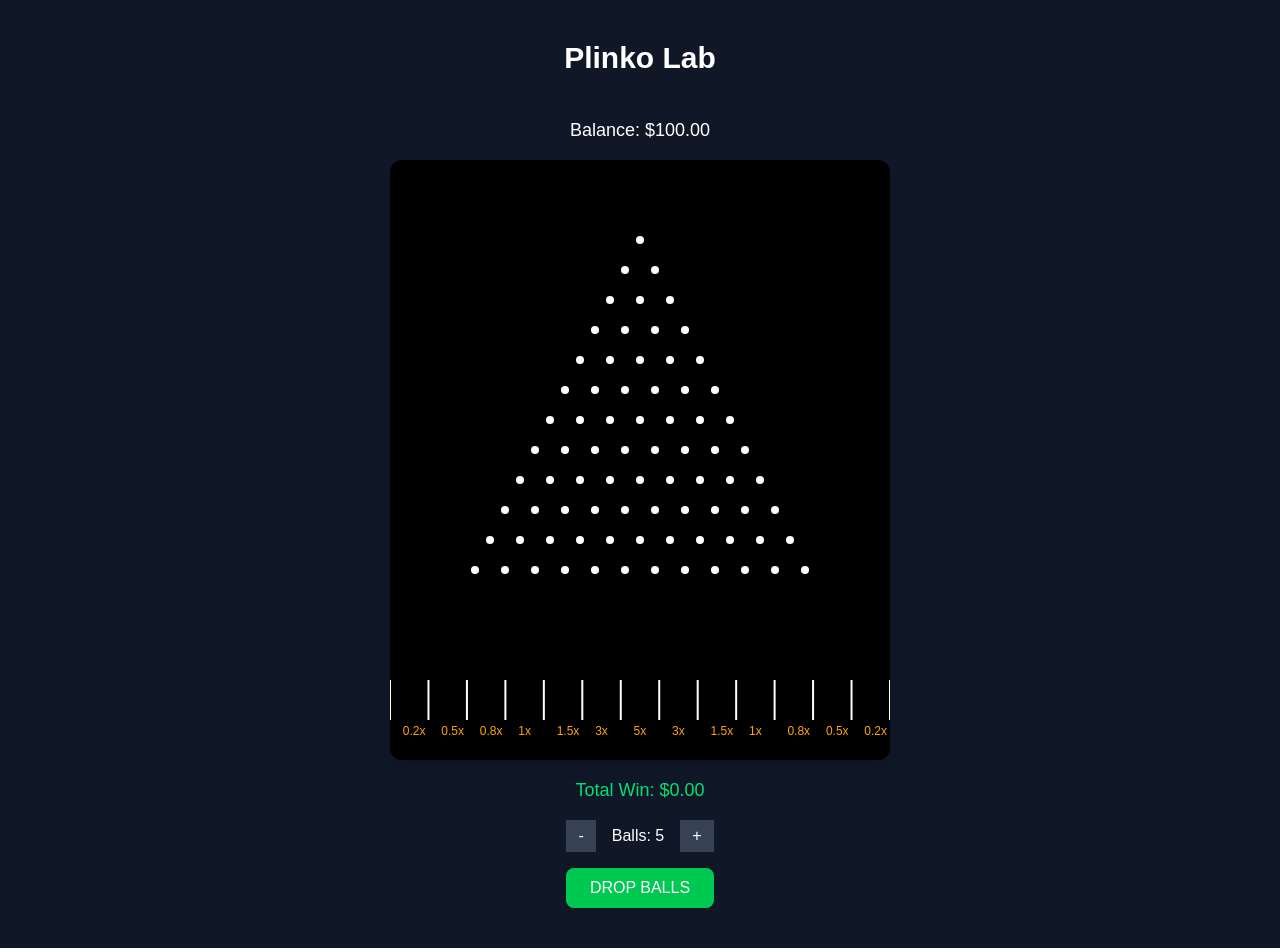
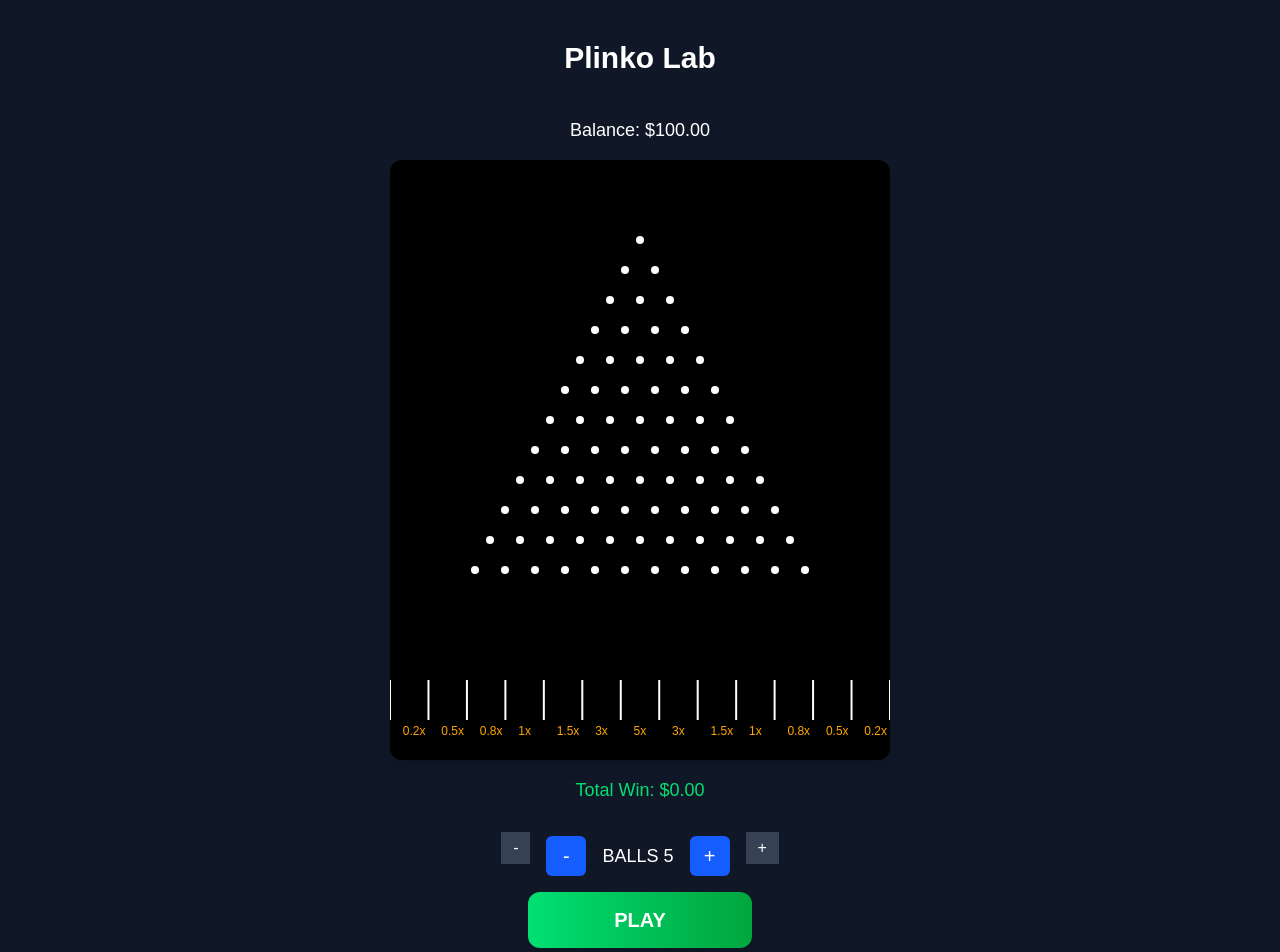
Before and after one commit to Tanish02/plinko-lab, a Next.js app: page / in a window 1280 px wide. Shown: the top 952 px of the page. Built offline with nearby package versions, Linux system fonts and the light colour scheme.

Commit message:
update : working on UI

```diff
--- a/components/Board.tsx
+++ b/components/Board.tsx
@@ -240,8 +240,37 @@ export default function Board() {
           -
         </button>
 
-        <span className="text-white">Balls: {balls}</span>
+        <div className="flex items-center gap-4 mt-4">
+          <button
+            onClick={() => setBalls((b) => Math.max(1, b - 1))}
+            className="
+    w-10 h-10
+    bg-blue-600
+    text-white
+    rounded-md
+    text-xl
+    hover:bg-blue-700
+    "
+          >
+            -
+          </button>
 
+          <div className="text-white text-lg">BALLS {balls}</div>
+
+          <button
+            onClick={() => setBalls((b) => Math.min(20, b + 1))}
+            className="
+    w-10 h-10
+    bg-blue-600
+    text-white
+    rounded-md
+    text-xl
+    hover:bg-blue-700
+    "
+          >
+            +
+          </button>
+        </div>
         <button
           onClick={() => setBalls((b) => Math.min(20, b + 1))}
           className="px-3 py-1 bg-gray-700 text-white"
@@ -253,9 +282,18 @@ export default function Board() {
       <button
         onClick={dropBalls}
         disabled={playing}
-        className="px-6 py-2 bg-green-500 rounded-lg"
+        className="
+  w-56 h-14
+  text-xl font-bold
+  text-white
+  rounded-xl
+  bg-gradient-to-r from-green-400 to-green-600
+  hover:scale-105
+  transition
+  shadow-lg
+"
       >
-        DROP BALLS
+        PLAY
       </button>
     </div>
   );
```
Also changed, not shown: 1 other file (tests, documents, lock files or other folders).
